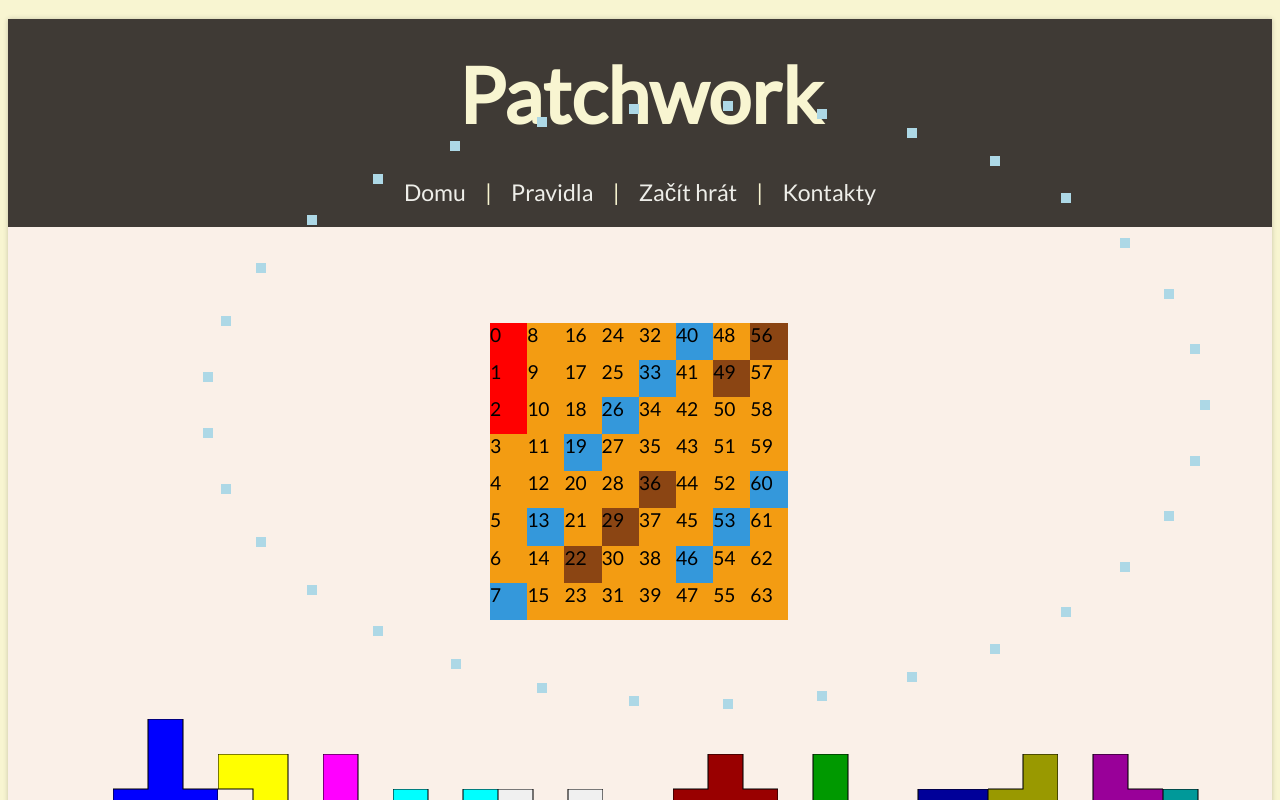
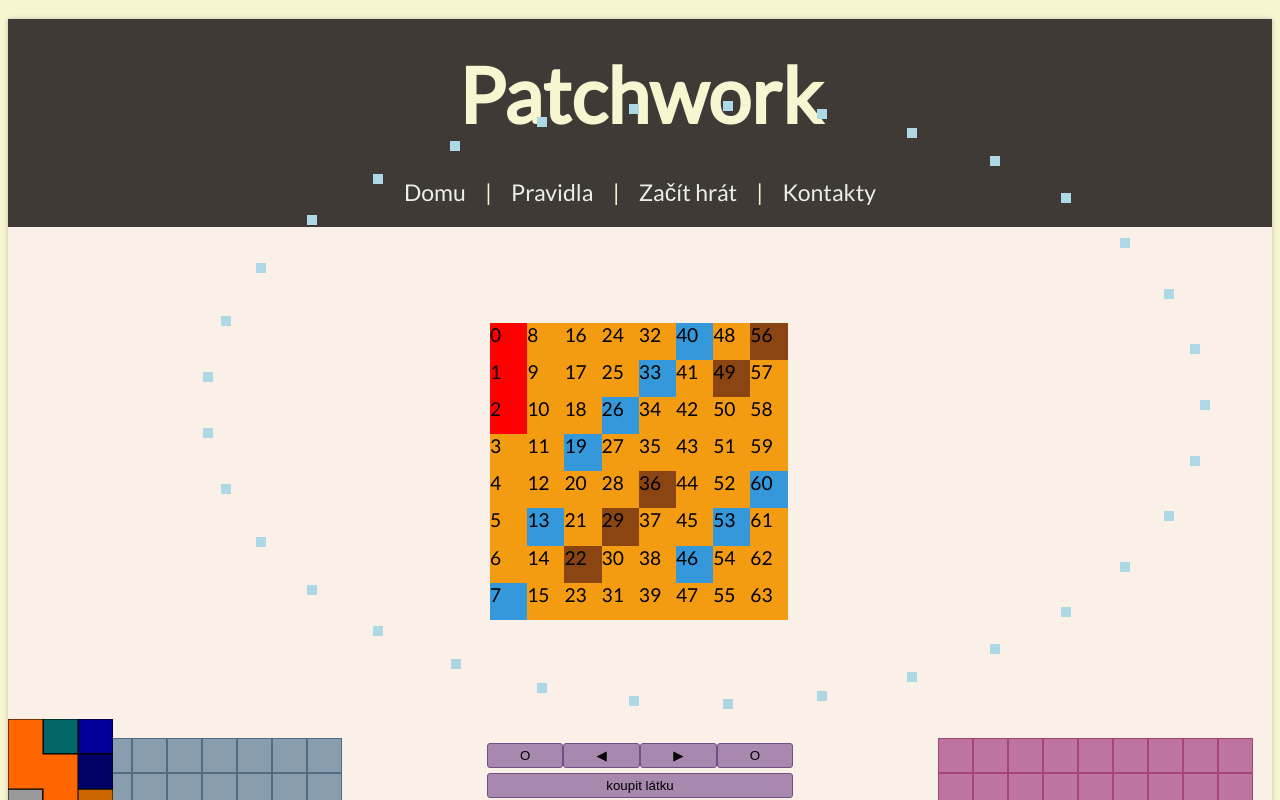
Before and after one commit to LucieDuskova/Patchwork, a React (Vite) app: page /hra in a window 1280 px wide. Shown: the top 800 px of the page. Built offline with nearby package versions, Linux system fonts and the light colour scheme.

Commit message:
pohnutí tvarů

```diff
--- a/src/components/Patch/index.jsx
+++ b/src/components/Patch/index.jsx
@@ -33,7 +33,7 @@
   };*/
   {
     console.log(points);
-    console.log('point 0: ' + points[0]);
+    console.log('point 7: ' + points[7]);
     console.log('point 1: ' + points[1]);
   }
   return (
@@ -42,7 +42,11 @@
         <motion.svg
           key={patch.id}
           xmlns="http://www.w3.org/2000/svg"
-          style={{ top: `${y} px`, left: `${x}px` }}
+          style={{
+            top: `${y + points[[25]]}px`,
+            left: `${x + points[[25]]}px`,
+            position: 'absolute',
+          }}
           drag
           dragMomentum={false}
           viewBox={patch.viewBox}
@@ -54,6 +58,7 @@
               fill={patch.color}
               stroke="#000000"
               strokeWidth="0.15"
+              style={{ top: `1000px`, left: `1000px`, position: 'absolute' }}
             />
           </g>
         </motion.svg>
```
